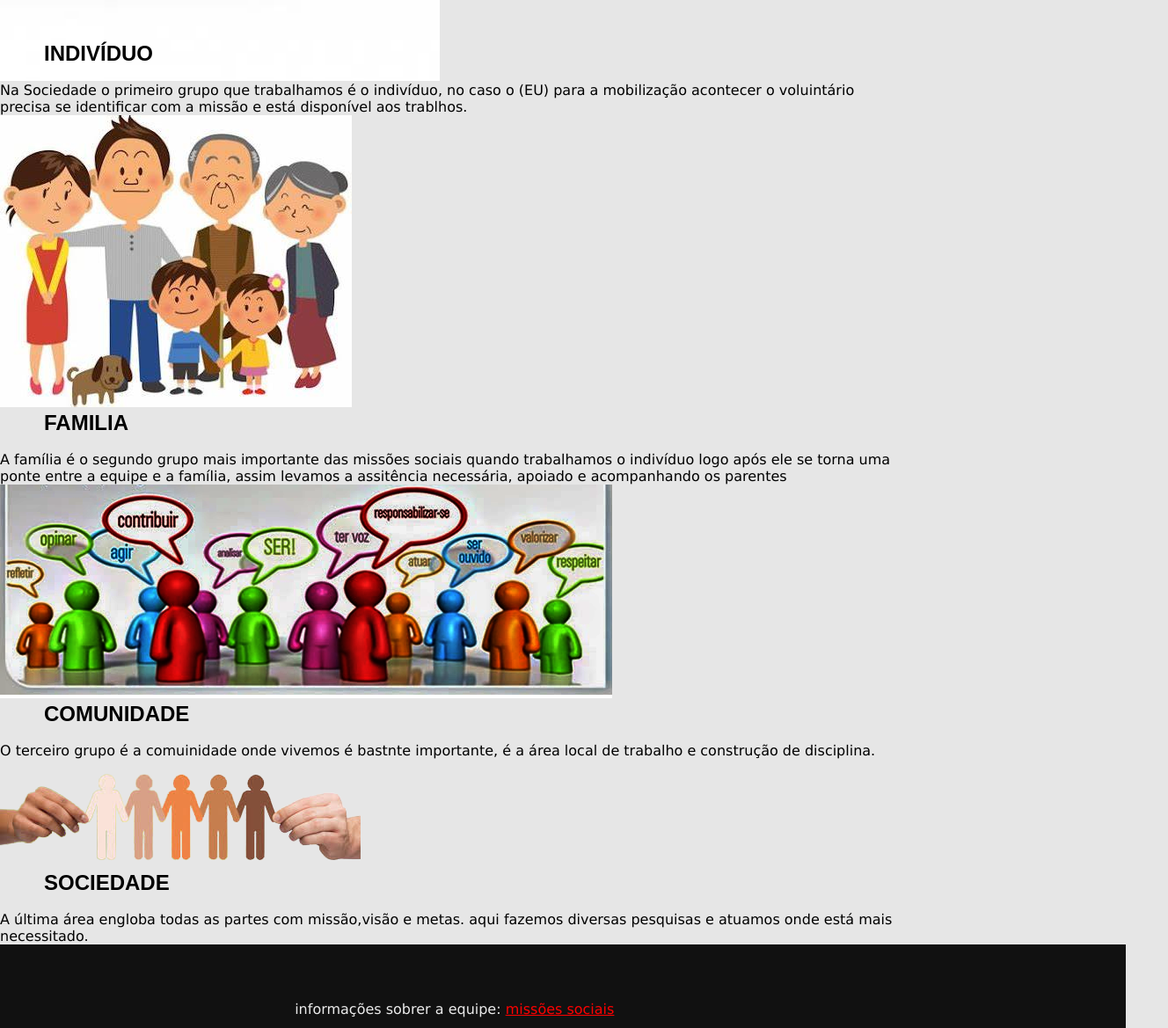
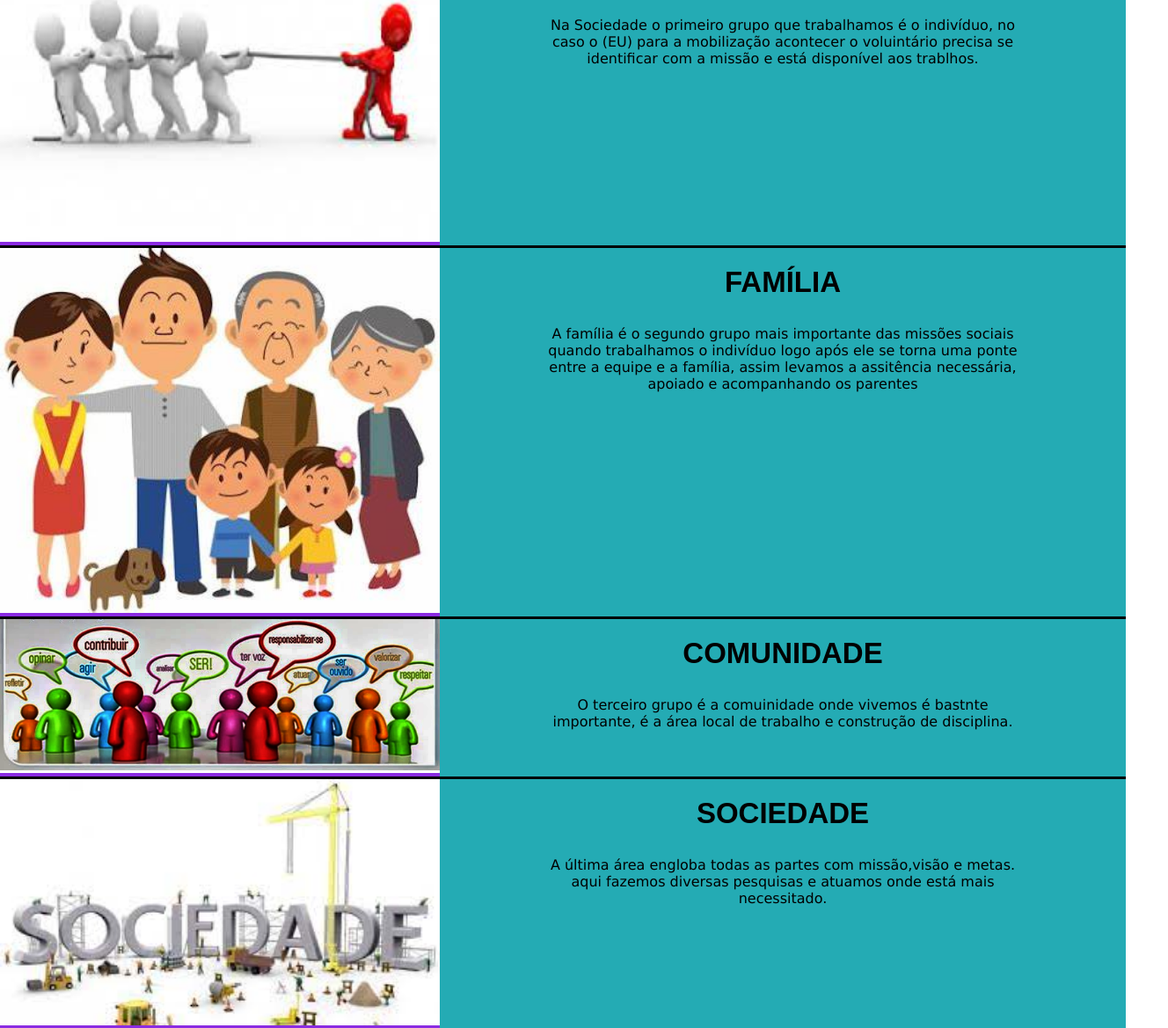
Before and after one commit to augusto03jao/missoessociais, a plain HTML site: page mobilizacao.html in a window 1280 px wide. Shown: the part 1425-2594 px from the top of the page at 88% size, 1328 px wide, since content can reach past the window. Drawn offline with Linux system fonts and the light colour scheme.

Commit message:
Add files via upload

```diff
--- a/css/mobilizacao.css
+++ b/css/mobilizacao.css
@@ -7,9 +7,11 @@ body{
     font-family: sans-serif;
     margin: 0%;
     padding: 0%;
-    background-color: rgb(230, 230, 230);
+
 }
-
+main{
+    width: 100%;
+}
 header{
     width: 100%;
     padding: 10px;
@@ -36,6 +38,19 @@ h1{
     font-family: sans-serif;
     background-color: rgb(0, 0, 0);
 }
+.container{
+    width: 100%;
+    background-color: blueviolet;
+
+}
+
+article{
+    background-color: blueviolet;
+    border-top: solid 3px black;
+}
+
+
+
 
 .container ul{
 
@@ -61,13 +76,26 @@ h1{
     color: rgb(0, 0, 0);
     font-family: sans-serif;
     padding: 0 50px;
+    text-align: center;
+}
+.banner p{
+    width: 80%;
+    font-family: 'Lucida Sans', 'Lucida Sans Regular', 'Lucida Grande', 'Lucida Sans Unicode', Geneva, Verdana, sans-serif;
+    font-size: 16px;
+     text-align: center;
+     margin: 10px auto;
+     color: aliceblue;
 }
 p{
     width: 80%;
     font-family: 'Lucida Sans', 'Lucida Sans Regular', 'Lucida Grande', 'Lucida Sans Unicode', Geneva, Verdana, sans-serif;
     font-size: 16px;
-    align-items: center;
+     text-align: center;
+     margin: 10px auto;
+     padding: 20px;
+
 }
+
 .artigo1{
     background-color: rgb(36, 171, 180);
     padding: 20px 50px;
@@ -76,32 +104,32 @@ p{
     font-size: 22px;
 }
 
-.areasdegrpos{
-    width: 100%;
-    display: flex;
 
-     }
-
-     .post-01{
+.post-01{
         width: 500px;
         height: 300px;
         padding-right : 140px;
 
     }
 
-    footer {
+
+
+footer {
+        width: 100%;
         padding: 64px 24px;
         background-color: #111111;
         color: #ebebeb;
         text-align: center;
+        display: flex;
+        clear: both;
     }
 
 
-    footer a {
+footer a {
         color: red;
         transition: 0.2s;
     }
 
-    footer a:hover {
+footer a:hover {
         color: #ebebeb;
     }
--- a/mobilizacao.html
+++ b/mobilizacao.html
@@ -8,6 +8,7 @@
     <title>mobilizacao</title>
 </head>
 <body>
+    <main>
         <header>
             <div class="logo">
                 <img src="imagens/logo.png" alt="logo">
@@ -21,21 +22,23 @@
                 </ul>
             </div>
         </header>
-<container>
+
+        <article>
             <div>
                 <h1> MOBILIZAÇÃO </h1>
                 <img src="imagens/mobilizacao.jpg" width="100%" alt="">
 
-    <br/>
-    <br/>
-    <P>"A mobilização social é uma forma de construir na prática o projeto ético proposto na constituição brasileira: soberania, cidadania, dignidade da pessoa humana, valores do trabalho e da livre iniciativa e pluralismo político". Com base nisto ligamos ao projeto missão social com o foco de trtablhar com um único objetivo, o bem comum da sociedade.</P>
-    <br/>
-    <br/>
+
+                <div class="banner"><p>"A mobilização social é uma forma de construir na prática o projeto ético proposto na constituição brasileira: soberania, cidadania, dignidade da pessoa humana, valores do trabalho e da livre iniciativa e pluralismo político". Com base nisto ligamos ao projeto missão social com o foco de trtablhar com um único objetivo, o bem comum da sociedade.</p>
                 </div>
+            </div>
+        </article>
+        <!--1 assunto-->
 
+        <article>
             <div class="imagem" >
                 <div class="post-1">
-        <img src="imagens/dialogo.jpg"     width="500px"; alt="">
+                    <img src="imagens/orgganizacoes.jpg" width="500px"; alt="">
                 </div>
 
                 <div class="artigo1">
@@ -48,67 +51,83 @@
                     </p>
                 </div>
             </div>
-
-<div class="areasdegrupos">
-    <div class="post-01">
-        <img src="imagens/indivíduo.jpg" width="500px" alt="indivividuo">
+        </article>
+        <article>
+                <div class="imagem" >
+                    <div class="post-1">
+                        <img src="imagens/indivíduo.jpg" width="500px"; alt="">
                     </div>
 
-    <div class="artigo01">
-        <h2>INDIVÍDUO</h2>
-        <br/>
-        <P>Na Sociedade o primeiro grupo que trabalhamos é o indivíduo, no caso o (EU) para a mobilização acontecer o voluintário precisa se identificar com a missão e está disponível aos trablhos.</P>
-    </div>
-
-    <div class="post-02">
-        <img src="imagens/familia.jpg" alt="indivividuo">
-    </div>
-
-    <div class="artigo02">
-        <h2>FAMILIA</h2>
-        <br/>
-        <P>A família é o segundo grupo mais importante das missões sociais quando trabalhamos o indivíduo logo após ele se torna uma ponte entre a equipe e a família, assim levamos a assitência necessária, apoiado e acompanhando os parentes  </P>
-
-
-    </div>
-
-    <div class="post-03">
-        <img src="imagens/comunidade007.PNG" alt="indivividuo">
-    </div>
-
-    <div class="artigo03">
-        <h2>COMUNIDADE</h2>
-        <br/>
-        <P>O terceiro grupo é a comuinidade onde vivemos é bastnte importante, é a área local de trabalho e construção de disciplina.   </P>
-
-
-    </div>
-
-    <div class="post-04">
-        <img src="imagens/sociedade-removebg-preview.png" alt="indivividuo">
-    </div>
-
-    <div class="artigo04">
-        <h2>SOCIEDADE</h2>
-        <br/>
-        <P>A última área engloba todas as partes com missão,visão e metas. aqui fazemos diversas pesquisas e atuamos onde está mais necessitado.</P>
+                    <div class="artigo1">
+                        <h2>
+                            INDIVÍDUO
+                        </h2>
+                        <p>Na Sociedade o primeiro grupo que trabalhamos é o indivíduo, no caso o (EU) para a mobilização acontecer o voluintário precisa se identificar com a missão e está disponível aos trablhos.</p>
 
                     </div>
                 </div>
-</container>
+        </article>
+        <article>
+            <div class="imagem" >
+                <div class="post-1">
+                    <img src="imagens/familia.jpg" width="500px"; alt="">
+                </div>
+
+                <div class="artigo1">
+                    <h2>
+                        FAMÍLIA
+                    </h2>
+                    <p>A família é o segundo grupo mais importante das missões sociais quando trabalhamos o indivíduo logo após ele se torna uma ponte entre a equipe e a família, assim levamos a assitência necessária, apoiado e acompanhando os parentes </p>
+
+                </div>
+            </div>
+    </article>
+    <article>
+        <div class="imagem" >
+            <div class="post-1">
+                <img src="imagens/comunidade007.PNG" width="500px"; alt="">
+            </div>
+
+            <div class="artigo1">
+                <h2>
+                    COMUNIDADE
+                </h2>
+                <p>O terceiro grupo é a comuinidade onde vivemos é bastnte importante, é a área local de trabalho e construção de disciplina.</p>
+
+            </div>
+        </div>
+</article>
+<article>
+    <div class="imagem" >
+        <div class="post-1">
+            <img src="imagens/construcaoosocial.jpg" width="500px"; alt="">
+        </div>
+
+        <div class="artigo1">
+            <h2>
+                SOCIEDADE
+            </h2>
+            <p>A última área engloba todas as partes com missão,visão e metas. aqui fazemos diversas pesquisas e atuamos onde está mais necessitado.</p>
+
+        </div>
+    </div>
+</article>
+
+
+
 
         <footer>
             <p>
 
-        informações sobrer a equipe:
+                <img src="imagens/facebook-logo-1-2.png" width="20px" alt="">
+                <img src="imagens/Logo-Instagram.jpg" width="20px" alt="">
+                <img src="imagens/whatsapp.jpg" width="20px" alt=""> informações sobrer a equipe:
                 <a href="quemsomos.html" target="_blank">missões sociais</a>
             </p>
-    <br/>
-    <p><img src="imagens/facebook-logo-1-2.png" width="20px" alt=""> missões_sociais
-    <img src="imagens/Logo-Instagram.jpg" width="20px" alt="">missões_sociais
-    <img src="imagens/whatsapp.jpg" width="20px" alt=""> link pelo insta</P>
+
 
         </footer>
+    </main>
 
 </body>
 </html>
```
Also changed, not shown: index.html (+9 -3 lines), projetos.html (+9 -3 lines), quemsomos.html (+9 -3 lines). Lines whose indentation alone changed are shown as unchanged.
